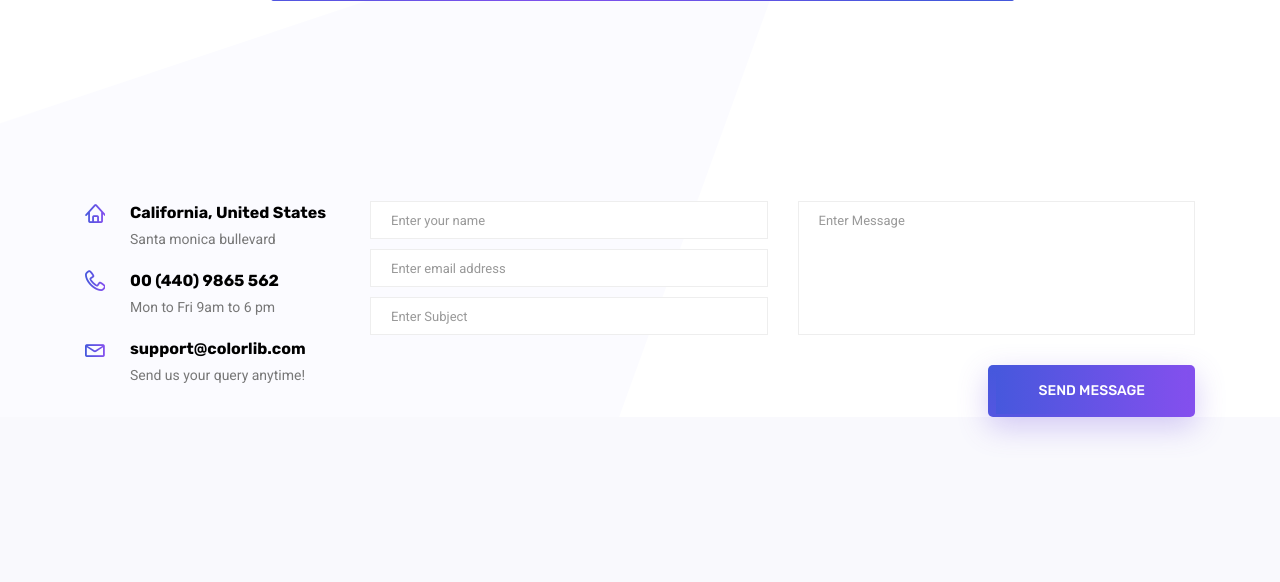
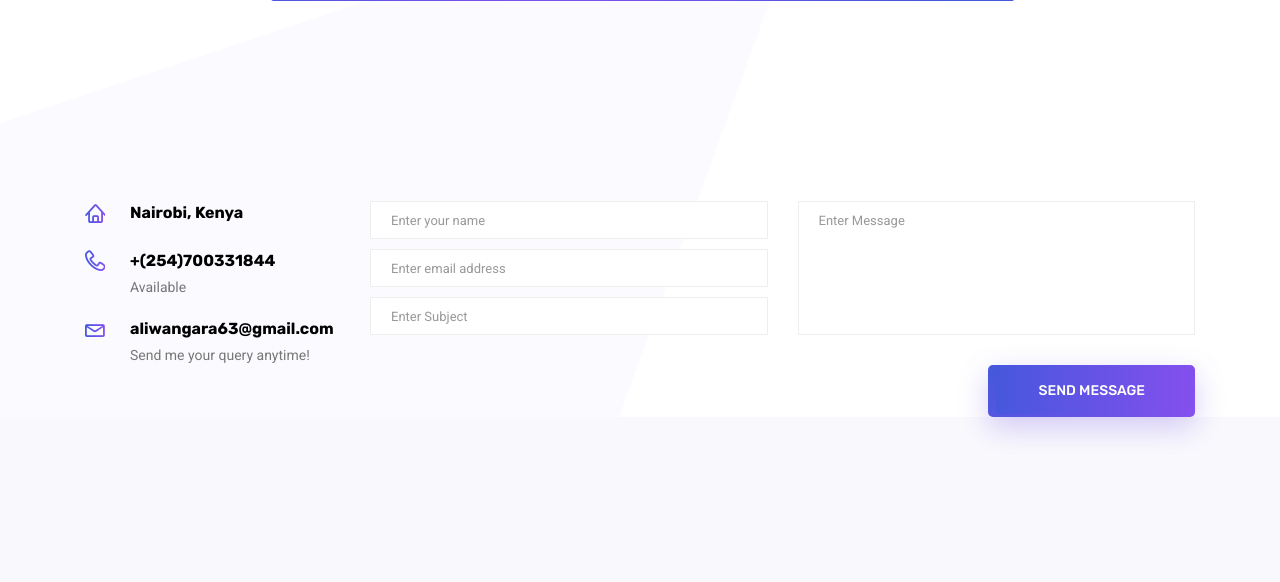
Before and after one commit to Aliwangara/simple_portfolio_projects, a Django app: page /contact in a window 1280 px wide. Shown: the part 484-1066 px from the top of the page. Run offline with Django 5.2, Linux system fonts and the light colour scheme; some libraries are stand-ins or nearby versions.

Commit message:
did some small changes

```diff
--- a/templates/Contact.html
+++ b/templates/Contact.html
@@ -42,18 +42,18 @@
 
 
 
-                            <h6>California, United States</h6>
-                            <p>Santa monica bullevard</p>
+                            <h6 class="mb-4">Nairobi, Kenya</h6>
+
                         </div>
                         <div class="info_item">
                             <i class="lnr lnr-phone-handset"></i>
-                            <h6><a href="#">00 (440) 9865 562</a></h6>
-                            <p>Mon to Fri 9am to 6 pm</p>
+                            <h6><a href="#">+(254)700331844</a></h6>
+                            <p>Available</p>
                         </div>
                         <div class="info_item">
                             <i class="lnr lnr-envelope"></i>
-                            <h6><a href="#">support@colorlib.com</a></h6>
-                            <p>Send us your query anytime!</p>
+                            <h6><a href="#">aliwangara63@gmail.com</a></h6>
+                            <p>Send me your query anytime!</p>
                         </div>
                     </div>
                 </div>
```
